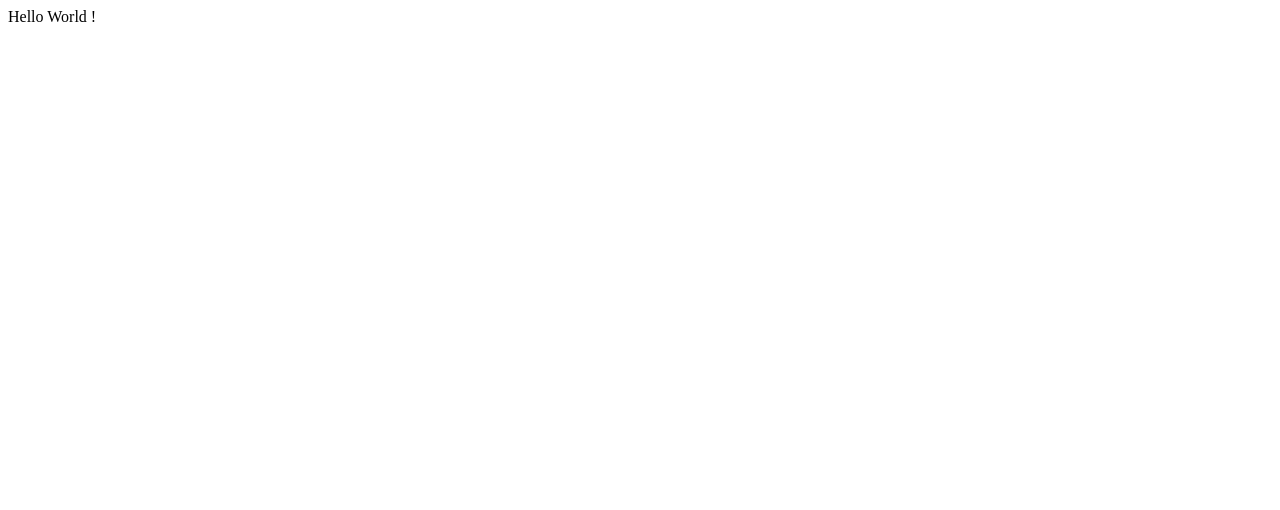
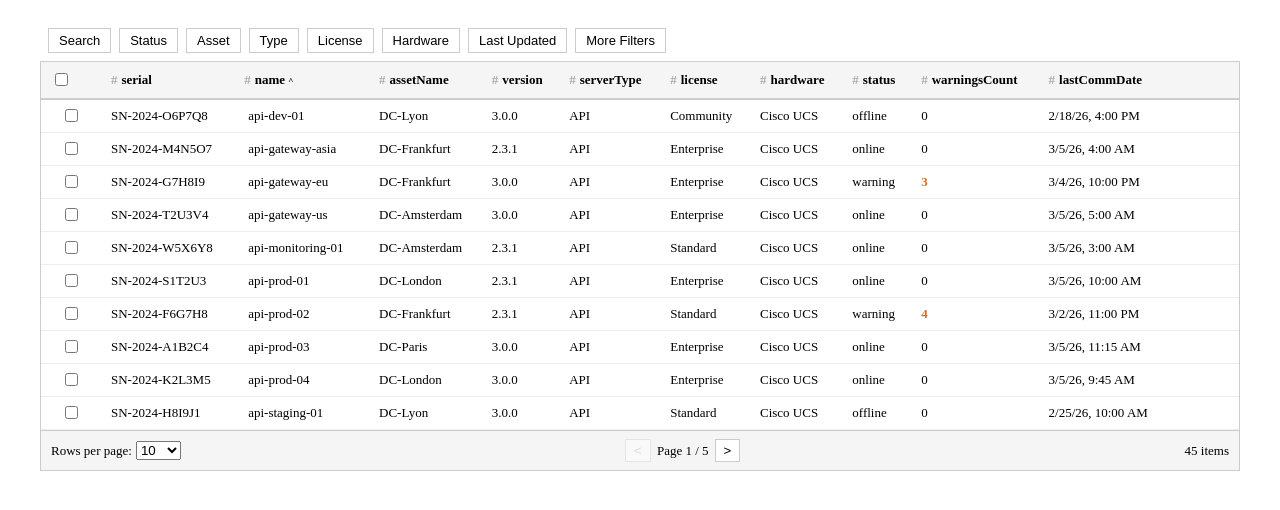
Before and after one commit to bachirNdiaye/reusable-table-widget, an Angular app: page / in a window 1280 px wide. Shown: the top 510 px of the page. Built offline with nearby package versions, Linux system fonts and the light colour scheme.

Commit message:
Use of table widget in app component

```diff
--- a/src/app/app.component.html
+++ b/src/app/app.component.html
@@ -1 +1 @@
-Hello World !
+<app-table-widget></app-table-widget>
--- a/src/app/app.component.ts
+++ b/src/app/app.component.ts
@@ -1,12 +1,13 @@
 import { Component } from '@angular/core';
+import { TableWidgetComponent } from './components/table-widget/table-widget.component';
 
 @Component({
   selector: 'app-root',
-  imports: [],
+  imports: [TableWidgetComponent],
   templateUrl: './app.component.html',
   styleUrl: './app.component.scss',
   standalone: true
 })
 export class AppComponent {
-  title = 'reusable-table-widget';
+
 }
```
Also changed, not shown: 1 other file (tests, documents, lock files or other folders).
